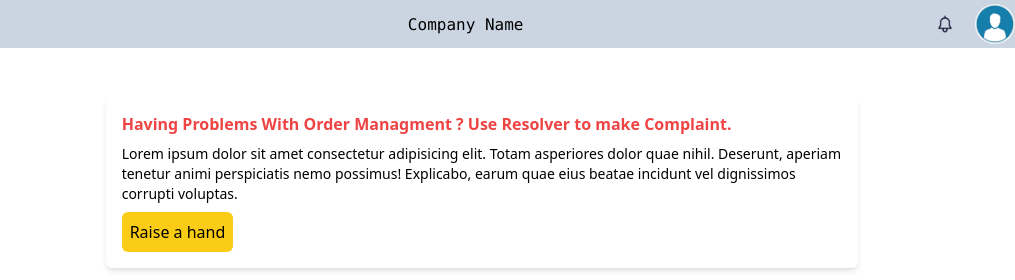
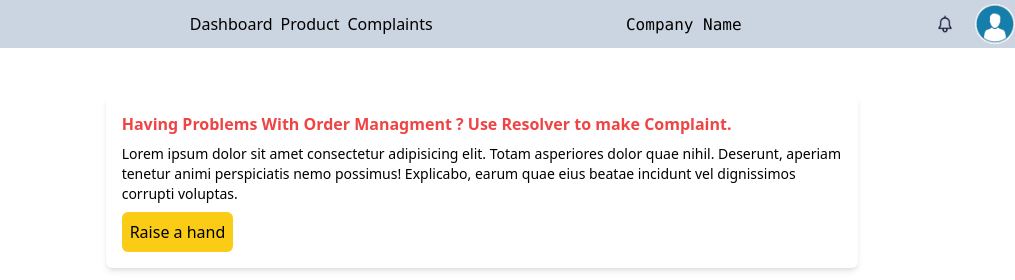
Before and after one commit to Abiah/EcomerceDash, a website: page coomplaint.html in a window 1280 px wide. Shown: the top 280 px of the page, 265-1280 px from the left. Drawn offline with nearby package versions, Linux system fonts and the light colour scheme.

Commit message:
Pages changed

```diff
--- a/coomplaint.html
+++ b/coomplaint.html
@@ -30,7 +30,7 @@
                     </div>
                     <div class="flex gap-2 border-b-2 border-black"><img src="./dist/src/images/orders.gif" alt=""
                             class="w-5">
-                        <a href="#"> Order</a>
+                        <a href="order.html"> Order</a>
                     </div>
                     <div class="flex gap-2 border-b-2 border-black"><img src="./dist/src/images/dash.gif" alt=""
                             class="w-5">
@@ -48,6 +48,11 @@
                     <div class="  bg-slate-300 h-12 flex justify-between items-center top-0 sticky">
                         <div>
                             <img src="./dist/src/images/company-logo.png" class="h-12" alt="">
+                        </div>
+                        <div class="flex justify-center gap-2">
+                            <a href="dashboard.html"> Dashboard</a>
+                            <a href="product.html"> Product</a>
+                            <a href="coomplaint.html"> Complaints</a>
                         </div>
                         <div>
                             <label for="" class="font-mono">Company Name</label>
```
